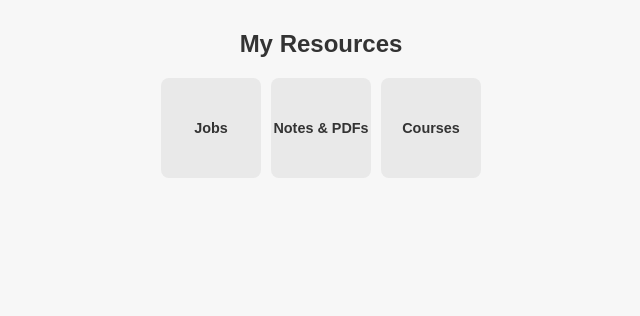
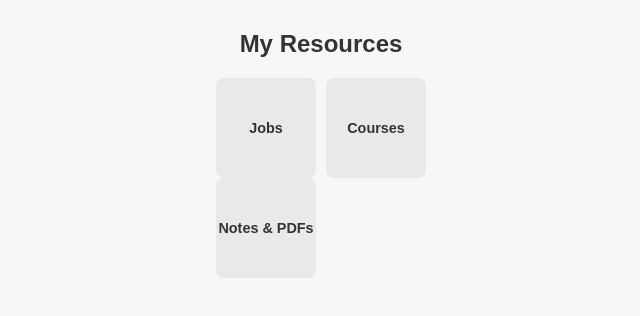
Before and after one commit to Khaza1558/linkshare, a plain HTML site: page index.html in a window 1280 px wide. Shown: the whole page, without its empty margins (319-959 px from the left). Drawn offline with Linux system fonts and the light colour scheme.

Commit message:
Update index.html

```diff
--- a/index.html
+++ b/index.html
@@ -11,20 +11,22 @@
     <div class="app-container">
         <h1>My Resources</h1>
 
-        <!-- The main container for the small, side-by-side category boxes -->
         <div class="category-grid" id="category-grid">
+            <div class="top-row-boxes">
                 <div class="category-box" id="jobs-box">
                     <div class="box-label">Jobs</div>
                 </div>
                 <div class="category-box" id="notes-pdf-box">
                     <div class="box-label">Notes & PDFs</div>
                 </div>
+            </div>
+            <div class="full-width-box">
                 <div class="category-box" id="courses-box">
                     <div class="box-label">Courses</div>
                 </div>
             </div>
+        </div>
 
-        <!-- The container for the content that appears after a category is clicked -->
         <div class="content-view hidden" id="content-view">
             <div class="content-header">
                 <span class="back-button" id="back-button">Back</span>
```
Lines whose indentation alone changed are shown as unchanged.
